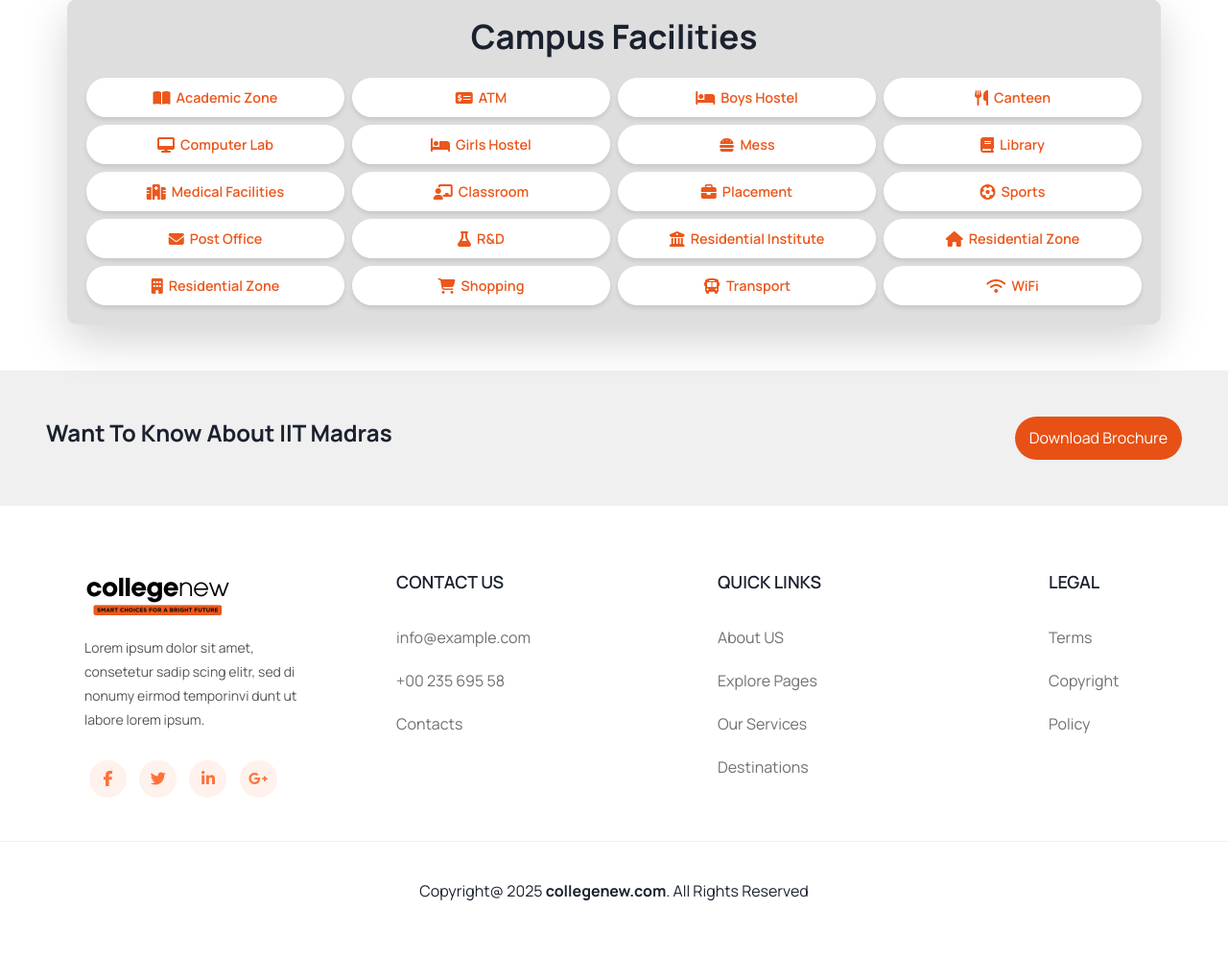
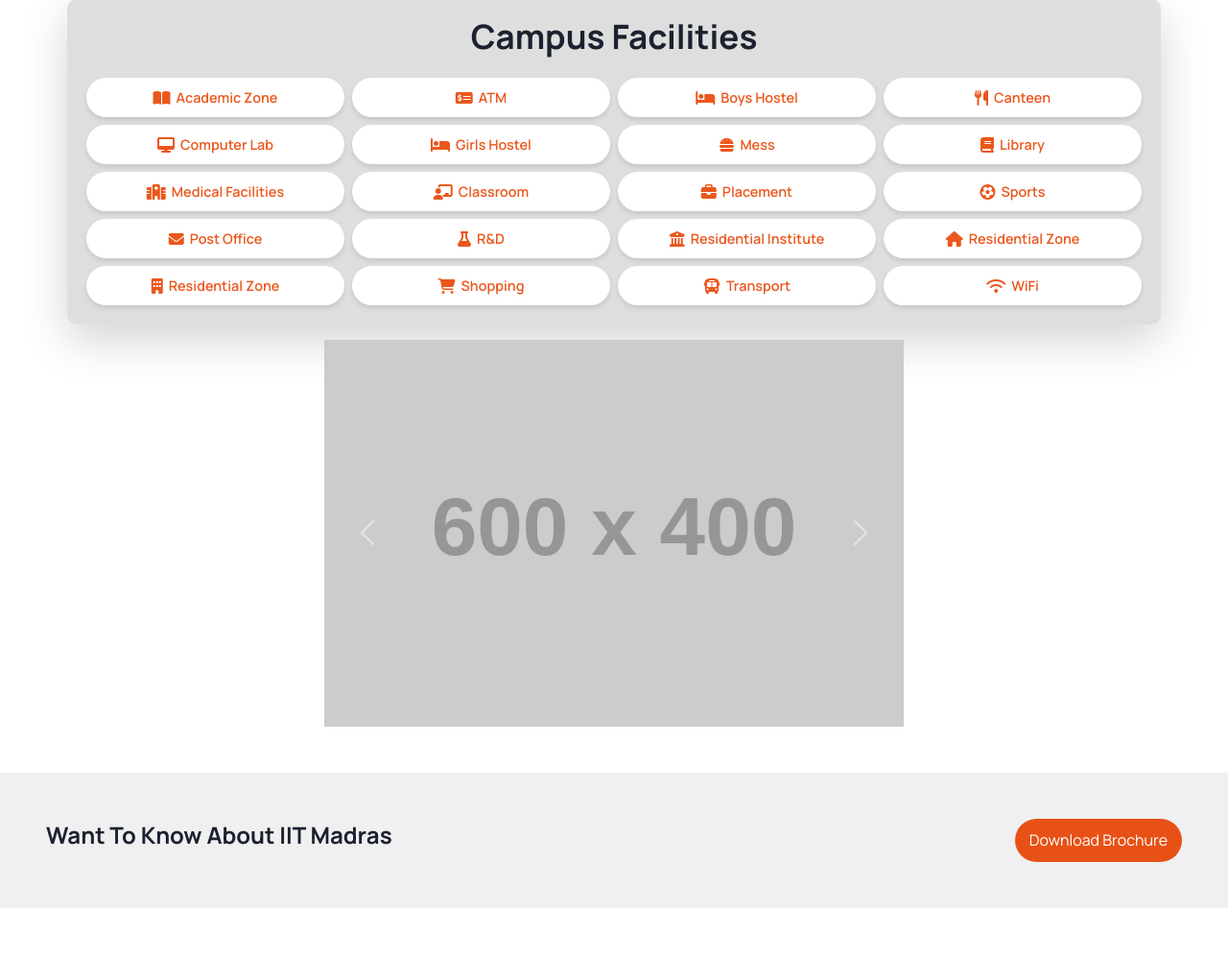
Before and after one commit to ayushsolanki29/admission-portal, a PHP site: page /college-details.php in a window 1280 px wide. Shown: the part 3043-4040 px from the top of the page at 96% size. Before the commit the page ends 3981 px from the top, so only its background shows below. Run offline with PHP 8.4, Linux system fonts and the light colour scheme; grey boxes labelled with a size stand in for pictures from a placeholder-image service; some libraries are stand-ins or nearby versions.

Commit message:
slider working

```diff
--- a/college-details.php
+++ b/college-details.php
@@ -410,7 +410,7 @@
                 </div>
             </div>
         </div> -->
-            <!-- star-sec end  -->
+        <!-- star-sec end  -->
 
 
 
@@ -485,8 +485,36 @@
         </div>
 
 
+        <div class="container-fluid w-50 mt-3">
+            <div id="carouselExampleControls" class="carousel slide" data-bs-ride="carousel">
+                <div class="carousel-inner">
+                    <div class="carousel-item active">
+                        <img src="https://placehold.co/600x400?text=Hello+Addu+bhai" class="d-block w-100" alt="...">
+                    </div>
+                    <div class="carousel-item">
+                        <img src="https://placehold.co/600x402" class="d-block w-100" alt="...">
+                    </div>
+                    <div class="carousel-item">
+                        <img src="https://placehold.co/600x403" class="d-block w-100" alt="...">
+                    </div>
+                    <div class="carousel-item">
+                        <img src="https://placehold.co/600x404" class="d-block w-100" alt="...">
+                    </div>
+                    <div class="carousel-item">
+                        <img src="https://placehold.co/600x405" class="d-block w-100" alt="...">
+                    </div>
 
-
+                </div>
+                <button class="carousel-control-prev" type="button" data-bs-target="#carouselExampleControls" data-bs-slide="prev">
+                    <span class="carousel-control-prev-icon" aria-hidden="true"></span>
+                    <span class="visually-hidden">Previous</span>
+                </button>
+                <button class="carousel-control-next" type="button" data-bs-target="#carouselExampleControls" data-bs-slide="next">
+                    <span class="carousel-control-next-icon" aria-hidden="true"></span>
+                    <span class="visually-hidden">Next</span>
+                </button>
+            </div>
+        </div>
         <!-- want sec  -->
         <div class="banner-part container-fluid p-5 mt-5">
             <h3>Want To Know About IIT Madras</h3>
```
